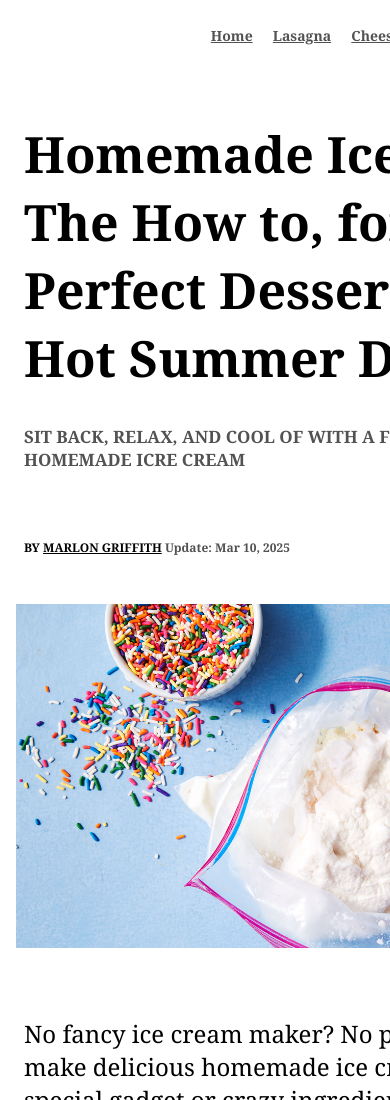
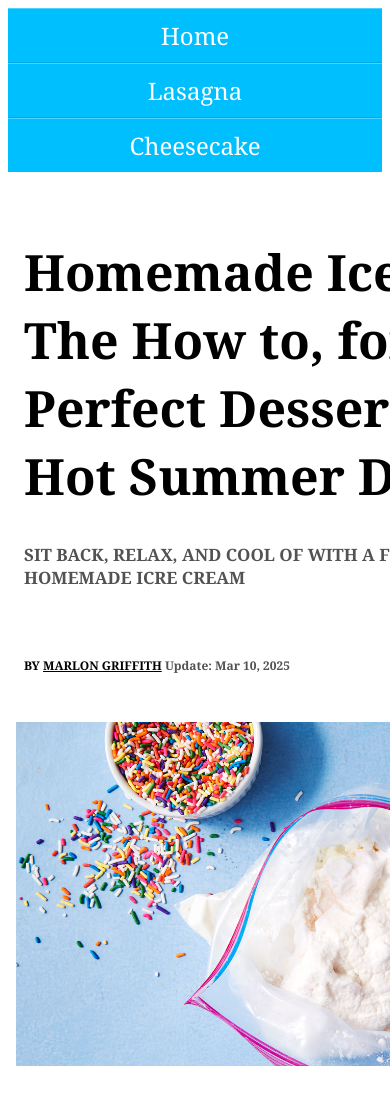
Before and after one commit to 205422/odin-recipes, a plain HTML site: page recipes/Ice_cream.html in a window 390 px wide. Shown: the top 1100 px of the page. Drawn offline with Linux system fonts and the light colour scheme.

Commit message:
Edit index.html and recipes/Cheesecake.html and recipes/Lasagna.html and recipes/Ice_cream.html and styles.css

```diff
--- a/recipes/Ice_cream.html
+++ b/recipes/Ice_cream.html
@@ -6,11 +6,11 @@
         <link rel="stylesheet" href="../styles.css">
     </head>
     <body>
-        <div class="pages">
-            <a class="page" href="../index.html">Home</a>
-            <a class="page" href="../recipes/Lasagna.html">Lasagna</a>
-            <a class="page" href="../recipes/Cheesecake.html">Cheesecake</a>
-        </div>
+        <ul class="navigation">
+            <li><a href="../index.html">Home</a></li>
+            <li><a href="../recipes/Lasagna.html">Lasagna</a></li>
+            <li><a href="../recipes/Cheesecake.html">Cheesecake</a></li>
+        </ul>
         <div class="card">
             <h1 class="head">Homemade Ice Cream. The How to, for the Perfect Dessert on a Hot Summer Day</h1>
 
--- a/styles.css
+++ b/styles.css
@@ -11,7 +11,7 @@
     width: 800px;
     padding: 8px;
 }
-.card, .pages {
+.card {
     width: 612px;
     margin: 16px auto;
     padding: 8px;
@@ -41,7 +41,7 @@
     margin-right: 34px;
     text-align: center;
 }
-.test {
+.button {
     position: relative;
     background: #fff;
     color: rgb(82, 82, 82);
@@ -53,30 +53,30 @@
     transition: 0.5s;
     color: rgb(82, 82, 82);
 }
-.test:hover {
+.button:hover {
     background: var(--clr);
     color: var(--clr);
     letter-spacing: 0.25em;
     background: var(--clr);
     box-shadow: 0 0 35px var(--clr);
 }
-.test::before {
+.button::before {
     content: '';
     position: absolute;
     inset: 2px;
     background: #27282c;
 
 }
-.test span {
+.button span {
     position: relative;
     z-index: 1;
 }
-.test i {
+.button i {
     position: absolute;
     inset: 0;
     display: block;
 }
-.test i::before {
+.button i::before {
     content: '';
     position: absolute;
     top: 0;
@@ -87,11 +87,11 @@
     transform: translateX(-50%) skewX(325deg);
     transition: 0.5s;
 }
-.test:hover i::before {
+.button:hover i::before {
     width: 20px;
     left: 20%;
 }
-.test i::after {
+.button i::after {
     content: '';
     position: absolute;
     bottom: 0;
@@ -102,7 +102,7 @@
     transform: translateX(-50%) skewX(325deg);
     transition: 0.5s;
 }
-.test:hover i::after {
+.button:hover i::after {
     width: 20px;
     left: 80%;
 }
@@ -144,12 +144,44 @@
     font-size: 50px;
     font-family: Georgia, 'Times New Roman', Times, serif;
 }
-.pages, #main {
+#main {
     text-align: center;
 }
-.page {
-    font-size: 14px;
-    color: rgb(82, 82, 82);
-    margin: 8px;
-    font-weight: bold;
-}
+.navigation {
+    display: flex;
+    flex-flow: row wrap;
+    justify-content: flex-end;
+
+    list-style: none;
+    margin: 0;
+    background: deepskyblue;
+  }
+  .navigation a {
+    text-decoration: none;
+    display: block;
+    padding: 1em;
+    color: white;
+  }
+  .navigation a:hover {
+    background: #1565C0;
+  }
+  @media all and (max-width: 800px) {
+    .navigation {
+      justify-content: space-around;
+    }
+  }
+  @media all and (max-width: 600px) {
+    .navigation {
+      flex-flow: column wrap;
+      padding: 0;
+    }
+    .navigation a {
+      text-align: center;
+      padding: 10px;
+      border-top: 1px solid rgba(255, 255, 255,0.3);
+      border-bottom: 1px solid rgba(0, 0, 0, 0.1);
+    }
+    .navigation li:last-of-type a {
+      border-bottom: none;
+    }
+  }
```
Also changed, not shown: index.html (+3 -3 lines), recipes/Cheesecake.html (+5 -5 lines), recipes/Lasagna.html (+5 -5 lines).
